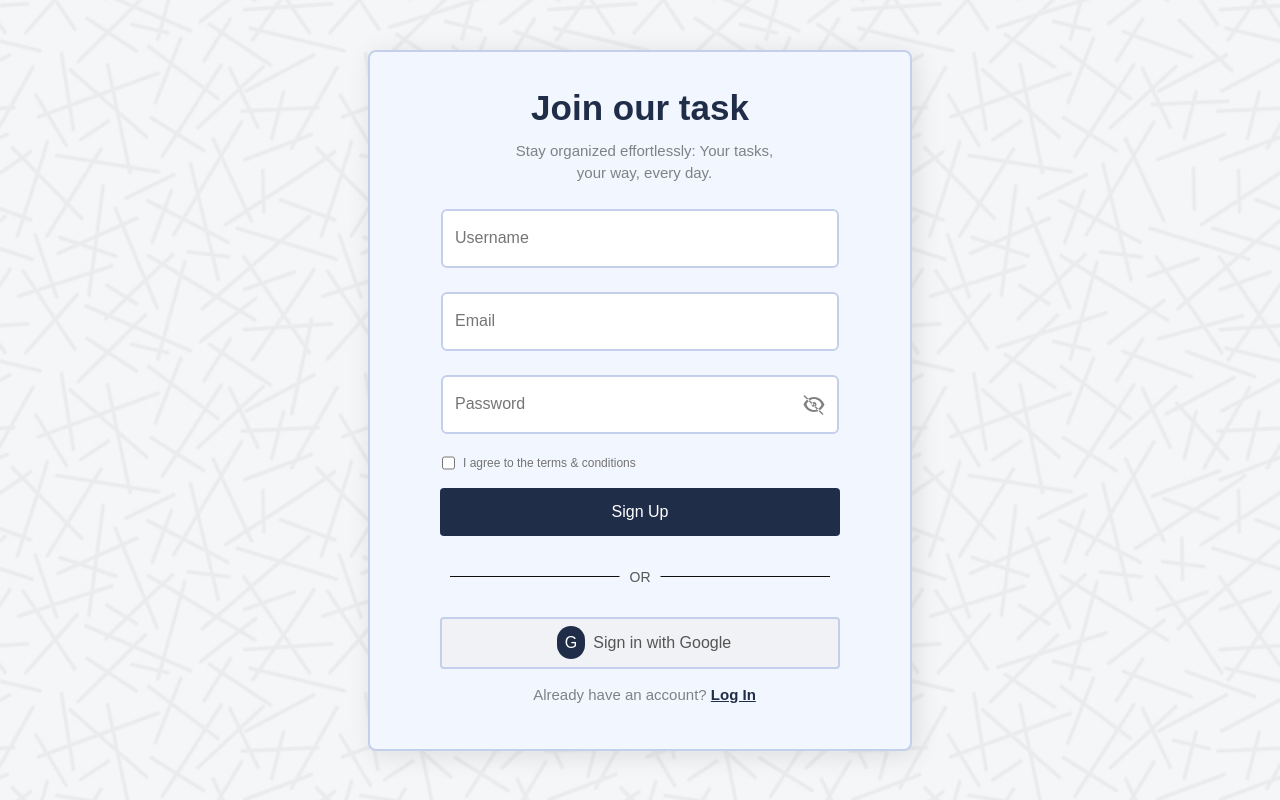
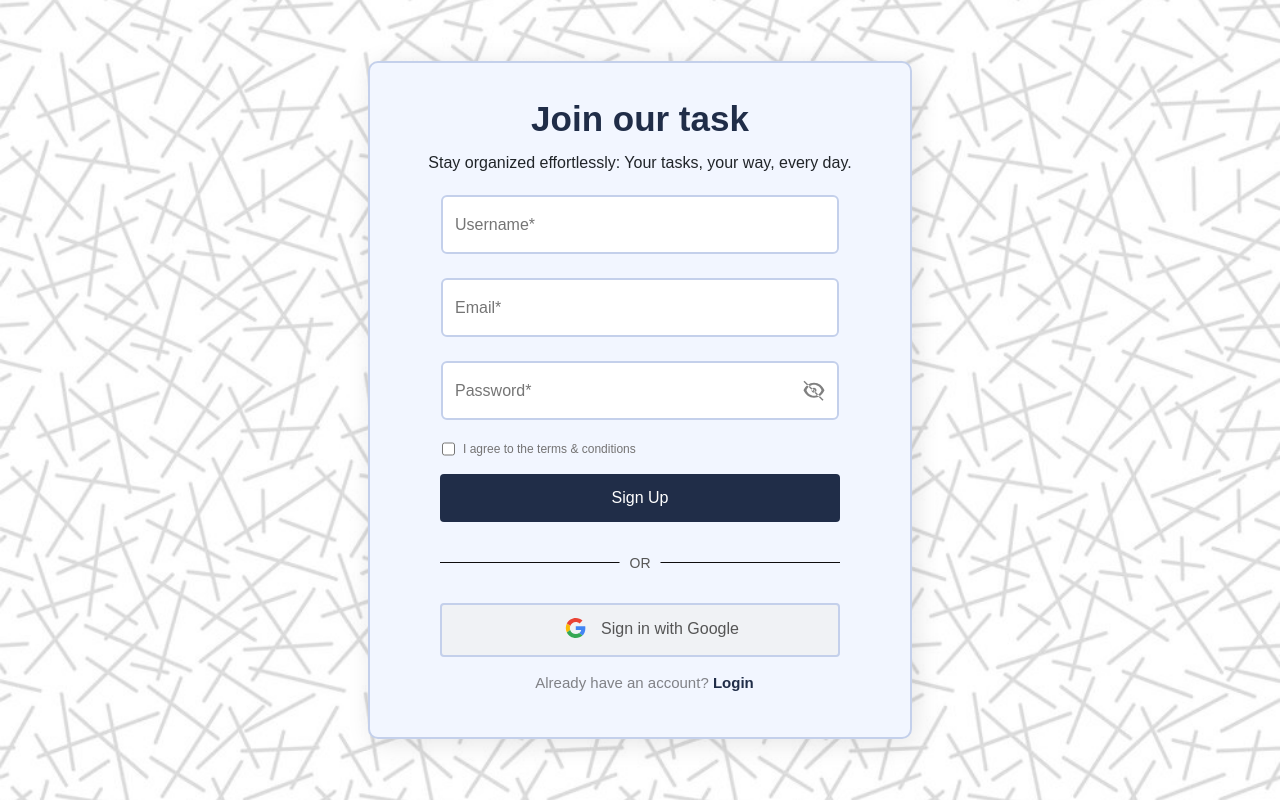
Before and after one commit to FSSA-Project/TIK-TIK-App, a React (Create React App) app: page /register in a window 1280 px wide. Built offline with nearby package versions, Linux system fonts and the light colour scheme.

Commit message:
fix(BUG): Resolved bug fixes and added error message

```diff
--- a/src/components/Login.jsx
+++ b/src/components/Login.jsx
@@ -1,4 +1,4 @@
-import React, { useState } from 'react';
+import React, { useEffect, useState } from 'react';
 import { Link, useNavigate } from 'react-router-dom';
 
 const LoginForm = () => {
@@ -10,6 +10,9 @@ const LoginForm = () => {
 
   const validateForm = () => {
     const newErrors = {};
+    if (!formData.email && !formData.password) {
+      setMessage('Enter the credentials to login');
+    }
     if (!formData.email) {
       newErrors.email = 'Email is required';
     } else if (!/\S+@\S+\.\S+/.test(formData.email)) {
@@ -17,9 +20,8 @@ const LoginForm = () => {
     }
     if (!formData.password) {
       newErrors.password = 'Password is required';
-    } else if (formData.password.length < 6) {
-      newErrors.password = 'Password must be at least 6 characters long';
     }
+
     return newErrors;
   };
 
@@ -58,18 +60,30 @@ const LoginForm = () => {
     }
   };
 
+  useEffect(() => {
+    if (message) {
+      const timer = setTimeout(() => {
+        setMessage('');
+      }, 3000);
+      return () => clearTimeout(timer);
+    }
+  }, [message]);
+
   return (
+    <div className='form-container-all'>
     <div className="form-container login">
+    {message && <span className="alert-message">{message}</span>}
       <h1>Welcome Back</h1>
       <form onSubmit={handleSubmit}>
         <div className="form-group">
           <input
             type="text"
             className="sign-in-username"
-            placeholder="Email"
+            placeholder="Email*"
             name="email"
             value={formData.email}
             onChange={handleChange}
+            id='email'
           />
           {errors.email && <p className="error">{errors.email}</p>}
         </div>
@@ -77,10 +91,11 @@ const LoginForm = () => {
           <input
             type={showPassword ? 'text' : 'password'}
             className="sign-in-password"
-            placeholder="Password"
+            placeholder="Password*"
             name="password"
             value={formData.password}
             onChange={handleChange}
+            id='password'
           />
           <span
             className="toggle-password"
@@ -105,14 +120,16 @@ const LoginForm = () => {
       </div>
       <div className="social-buttons">
         <button className="social-button google">
-          <span>G</span> Sign in with Google
+          <span>
+          <svg version="1.1" xmlns="http://www.w3.org/2000/svg" height="25" width="60" viewBox="0 0 25 60" class="LgbsSe-Bz112c"><g><path fill="#EA4335" d="M24 9.5c3.54 0 6.71 1.22 9.21 3.6l6.85-6.85C35.9 2.38 30.47 0 24 0 14.62 0 6.51 5.38 2.56 13.22l7.98 6.19C12.43 13.72 17.74 9.5 24 9.5z"></path><path fill="#4285F4" d="M46.98 24.55c0-1.57-.15-3.09-.38-4.55H24v9.02h12.94c-.58 2.96-2.26 5.48-4.78 7.18l7.73 6c4.51-4.18 7.09-10.36 7.09-17.65z"></path><path fill="#FBBC05" d="M10.53 28.59c-.48-1.45-.76-2.99-.76-4.59s.27-3.14.76-4.59l-7.98-6.19C.92 16.46 0 20.12 0 24c0 3.88.92 7.54 2.56 10.78l7.97-6.19z"></path><path fill="#34A853" d="M24 48c6.48 0 11.93-2.13 15.89-5.81l-7.73-6c-2.15 1.45-4.92 2.3-8.16 2.3-6.26 0-11.57-4.22-13.47-9.91l-7.98 6.19C6.51 42.62 14.62 48 24 48z"></path><path fill="none" d="M0 0h48v48H0z"></path></g></svg>
+          </span>Sign in with Google
         </button>
       </div>
       <br />
       <p className="login-link">
-        Don't have an account? <Link to="/register">Sign Up here</Link>
+        Don't have an account? <Link to="/register">Sign Up</Link>
       </p>
-      {message && <p className="message">{message}</p>}
+    </div>
     </div>
   );
 };
--- a/src/components/Register.jsx
+++ b/src/components/Register.jsx
@@ -1,7 +1,5 @@
-import React, { useState } from 'react';
+import React, { useEffect, useState } from 'react';
 import { Link, useNavigate } from 'react-router-dom';
-
-
 
 const RegisterForm = () => {
   const [formData, setFormData] = useState({
@@ -16,9 +14,11 @@ const RegisterForm = () => {
   const [showPassword, setShowPassword] = useState(false);
   const navigate = useNavigate();
 
-
   const validateForm = () => {
     const newErrors = {};
+    if (!formData.username && !formData.email && !formData.password) {
+      setMessage('Enter the credentials to register');
+    }
     if (!formData.email) {
       newErrors.email = 'Email is required';
     } else if (!/\S+@\S+\.\S+/.test(formData.email)) {
@@ -26,8 +26,8 @@ const RegisterForm = () => {
     }
     if (!formData.password) {
       newErrors.password = 'Password is required';
-    } else if (formData.password.length < 6) {
-      newErrors.password = 'Password must be at least 6 characters long';
+    } else if (formData.password.length < 8) {
+      newErrors.password = 'Password must be at least 8 characters long';
     }
     return newErrors;
   };
@@ -74,8 +74,19 @@ const RegisterForm = () => {
     }
   };
 
+  useEffect(() => {
+    if (message) {
+      const timer = setTimeout(() => {
+        setMessage('');
+      }, 3000);
+      return () => clearTimeout(timer);
+    }
+  }, [message]);
+
   return (
+    <div className='form-container-all'>
     <div className="form-container">
+    {message && <span className='alert-message'>{message}</span>}
       <h1>Join our task</h1>
       <p>Stay organized effortlessly: Your tasks, your way, every day.</p>
       <form onSubmit={handleSubmit}>
@@ -84,32 +95,33 @@ const RegisterForm = () => {
             type="text"
             id="username"
             name="username"
-            placeholder="Username"
+            placeholder="Username*"
             value={formData.username}
             onChange={handleChange}
             pattern="^[a-zA-Z0-9._]+$" title="Username should only contain letters, numbers, dots, and underscores."
             required
           />
-          {errors.email && <p className="error">{errors.email}</p>}
+          {errors.username && <p className="error">{errors.username}</p>}
         </div>
         <div className="form-group">
           <input
             type="email"
             id="email"
             name="email"
-            placeholder="Email"
+            placeholder="Email*"
             value={formData.email}
             onChange={handleChange}
             required
           />
+          {errors.email && <p className="error">{errors.email}</p>}
         </div>
         <div className="form-group form-group password-input">
           <input
-            type="password"
+            type={showPassword ? 'text' : 'password'}
             id="password"
             name="password"
             className="sign-in-password"
-            placeholder="Password"
+            placeholder="Password*"
             value={formData.password}
             onChange={handleChange}
             required
@@ -128,6 +140,7 @@ const RegisterForm = () => {
             </svg>
           )}
         </span>
+        {errors.password && <p className="error">{errors.password}</p>}
         </div>
         <div className="form-group">
           <label>
@@ -143,16 +156,18 @@ const RegisterForm = () => {
         </div>
         <button type="submit">Sign Up</button>
       </form>
-      {message && <p>{message}</p>}
       <div className="separator">
         <span>OR</span>
       </div>
       <div className="social-buttons">
-        <button className="social-button google"><span>G</span>Sign in with Google</button>
+        <button className="social-button google"><span>
+        <svg version="1.1" xmlns="http://www.w3.org/2000/svg" height="25" width="60" viewBox="0 0 25 60" class="LgbsSe-Bz112c"><g><path fill="#EA4335" d="M24 9.5c3.54 0 6.71 1.22 9.21 3.6l6.85-6.85C35.9 2.38 30.47 0 24 0 14.62 0 6.51 5.38 2.56 13.22l7.98 6.19C12.43 13.72 17.74 9.5 24 9.5z"></path><path fill="#4285F4" d="M46.98 24.55c0-1.57-.15-3.09-.38-4.55H24v9.02h12.94c-.58 2.96-2.26 5.48-4.78 7.18l7.73 6c4.51-4.18 7.09-10.36 7.09-17.65z"></path><path fill="#FBBC05" d="M10.53 28.59c-.48-1.45-.76-2.99-.76-4.59s.27-3.14.76-4.59l-7.98-6.19C.92 16.46 0 20.12 0 24c0 3.88.92 7.54 2.56 10.78l7.97-6.19z"></path><path fill="#34A853" d="M24 48c6.48 0 11.93-2.13 15.89-5.81l-7.73-6c-2.15 1.45-4.92 2.3-8.16 2.3-6.26 0-11.57-4.22-13.47-9.91l-7.98 6.19C6.51 42.62 14.62 48 24 48z"></path><path fill="none" d="M0 0h48v48H0z"></path></g></svg>
+          </span>Sign in with Google</button>
       </div>
       <p className="login-link">
-        Already have an account? <Link to="/">Log In</Link>
+        Already have an account? <Link to="/">Login</Link>
       </p>
+    </div>
     </div>
   );
 };
--- a/src/styles/Register.css
+++ b/src/styles/Register.css
@@ -9,30 +9,32 @@ body {
   height: 100vh;
   margin: 0;
   padding: 20px;
-  overflow: hidden;
+  /* overflow: hidden;  */
 }
 
-body::before {
+.form-container-all {
   content: "";
   position: absolute;
   top: 0;
   left: 0;
   width: 100%;
   height: 100%;
-  background-image: url('/public/Downloads/image.png');
+  background-image: url('../assets/img/image.png');
   background-size: cover;
   background-position: center;
-  opacity: 0.3;
-  z-index: -1;
+  /* opacity: 0.3;  */
+  display: flex;
+  justify-content: center;
+  align-items: center;
 }
 
 .form-container {
   background-color: white;
-  border-radius: 8px;
+  border-radius: 10px;
   box-shadow: 0 4px 6px rgba(0, 0, 0, 0.1);
   width: 544px;
   max-height: 714px;
-  height: 100%;
+  /* height: 100%; */
   border: 2px solid rgba(196, 208, 235, 1);
   background: rgba(242, 246, 255, 1);
   box-shadow: 4px 4px 26px 0px rgba(0, 0, 0, 0.1);
@@ -51,18 +53,28 @@ body::before {
 
 }
 .form-container.login h1 {
-
   margin-bottom: 1em;
-
 }
 
-.form-container p {
+.form-container .login-link {
   font-size: 15px;
   width: 279px;
   height:35px;
   margin-left: 9em;
   margin-bottom: 2em;
   color: rgba(15, 14, 14, 0.5);
+}
+
+.form-container .error {
+  font-size: 15px;
+  /* width: 47%;
+  height: 35px;
+  margin: 0.5em 4rem 1rem 3.5rem; */
+  display: flex;
+  justify-content: flex-start;
+  padding: 0.1em 0em 0em 5em;
+  color: #ff3333;
+  white-space: pre-wrap;
 }
 
 .form-group {
@@ -105,8 +117,8 @@ body::before {
 .form-container .form-group.password-input .toggle-password {
   position: absolute;
   right: 84px;
-  top: 50%;
-  transform: translateY(-50%);
+  top: 35%;
+  transform: translateY(-15%);
   cursor: pointer;
   user-select: none;
 }
@@ -130,9 +142,8 @@ button {
   cursor: pointer;
 }
 
-
 .separator {
-  margin: 2.5rem 5em;
+  margin: 2.5rem 4.4em;
   border-top: 1px solid #0f0d0d;
 
   position: relative;
@@ -150,7 +161,6 @@ button {
   color: #555;
 }
 
-
 .social-button {
   width: 74%;
   padding: 0.75rem;
@@ -162,16 +172,6 @@ button {
   color: #555;
 }
 
-
-
-.social-button.google span {
- background-color: #202D48;
- color: white;
- padding: 0.5em;
- border-radius: 3em;
- margin: 0.5em;
-}
-
 .login-link {
   font-size: 0.875rem;
   margin-top: 1em;
@@ -179,12 +179,14 @@ button {
 
 .login-link a {
   color: #202D48;
- font-weight: bold;
+  font-weight: bold;
+  text-decoration: none;
 }
 
+/* Commenting this - not in the design
 .login-link a:hover {
   text-decoration: underline;
-}
+} */
 
 /* Responsive Styles */
 @media (max-width: 600px) {
@@ -210,3 +212,27 @@ button {
     font-size: 0.75rem;
   }
 }
+
+.alert-message {
+  position: fixed;
+  top: 100px;
+  right: 20px;
+  background-color: #202D48;
+  color: #fff;
+  padding: 10px;
+  border-radius: 4px;
+  box-shadow: 0 2px 10px rgba(0, 0, 0, 0.1);
+  z-index: 999;
+  animation: fadeInUp 0.5s ease-out;
+}
+
+@keyframes fadeInUp {
+  from {
+      opacity: 0;
+      transform: translateY(20px);
+  }
+  to {
+      opacity: 1;
+      transform: translateY(0);
+  }
+}
```
Also changed, not shown: src/BuildVariables.jsx (added, +7 -0 lines), src/assets/img/Google_Icon.svg (added), src/assets/img/image.png (renamed from public/Downloads/image.png).
